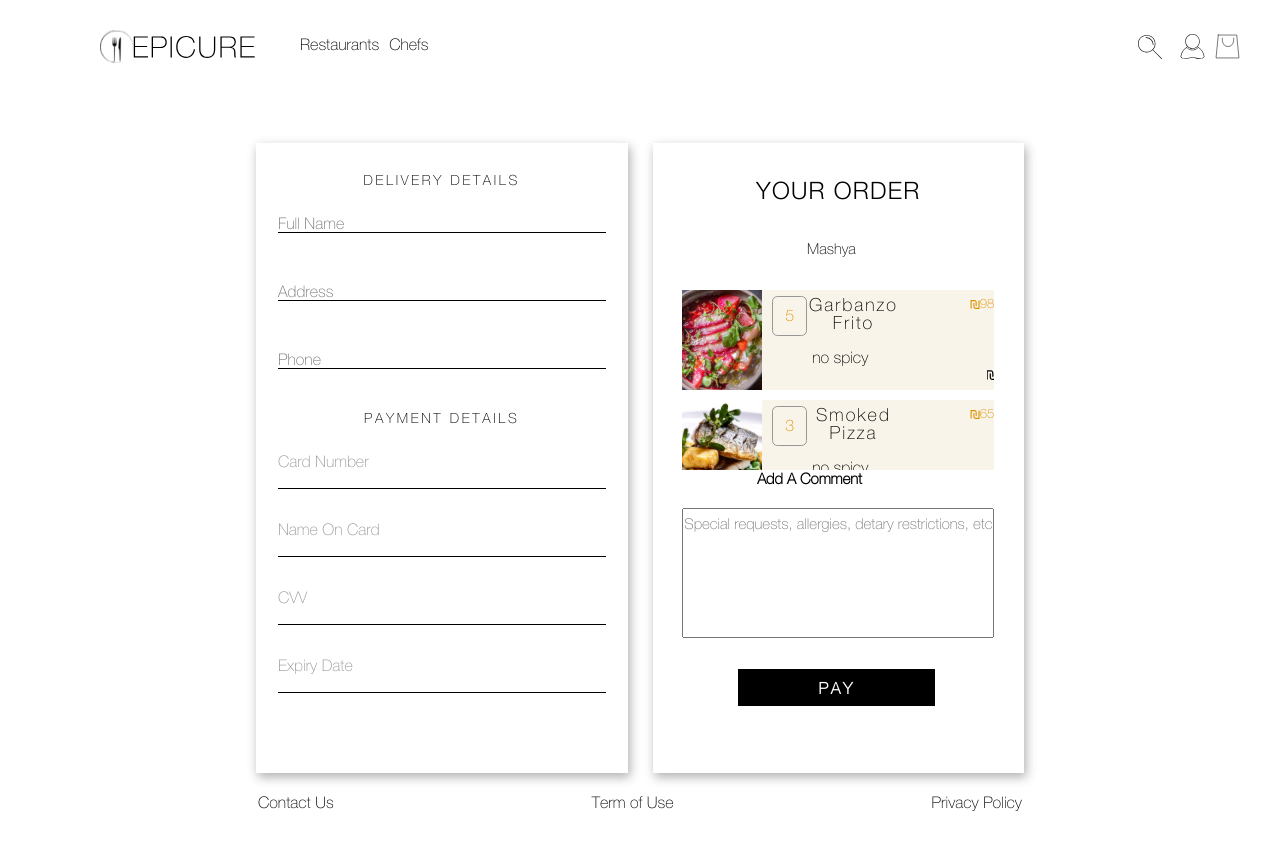
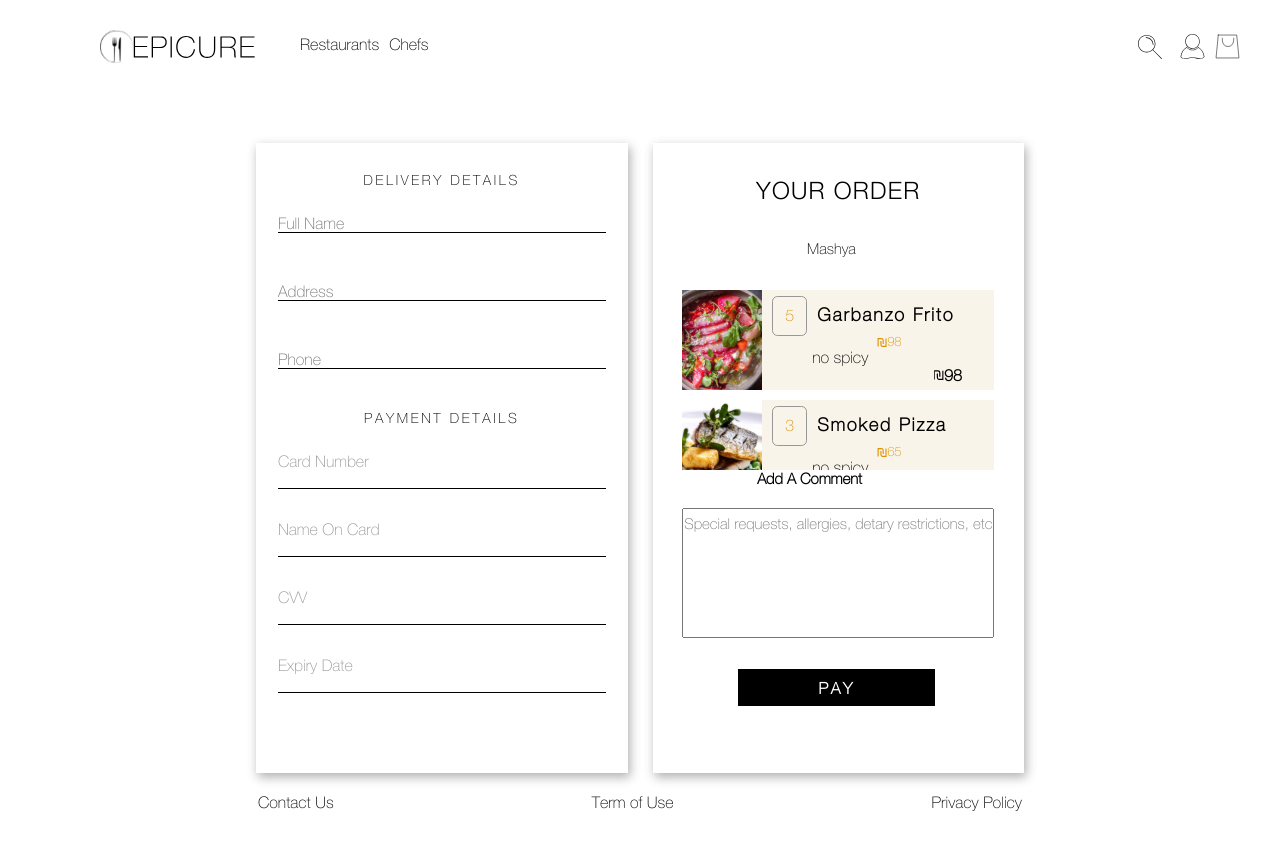
Before and after one commit to HagarRam/finalepicure, a React (Create React App) app: page /CheckOut in a window 1280 px wide. Built offline with nearby package versions, Linux system fonts and the light colour scheme; no server answers; what google-maps-react would draw is missing.

Commit message:
style finish

```diff
--- a/src/components/DishModalOrder/DishModalOrder.tsx
+++ b/src/components/DishModalOrder/DishModalOrder.tsx
@@ -12,7 +12,7 @@
 
 	return (
 		<>
-			<div id="name-price">
+			<div id="price-in-modal">
 				<div>{quantity} X</div>
 				<div className="order-name">{name}</div>
 				<div id="price-conatiner">
--- a/src/components/DishOrder/DishOrder.css
+++ b/src/components/DishOrder/DishOrder.css
@@ -55,7 +55,7 @@
 #price-order-with-icon {
 	display: flex;
 	font-weight: 600;
-	margin-left: 97%;
+	margin-left: 85%;
 }
 .order-comment {
 	margin-left: 50px;
--- a/src/components/ModalOrder/ModalOrder.css
+++ b/src/components/ModalOrder/ModalOrder.css
@@ -4,8 +4,11 @@
 	width: 22%;
 	margin-top: 20%;
 }
-.content {
+.content-modal {
 	height: 600px;
+	margin: auto;
+	width: 400px;
+	background: #f9f4ea;
 }
 #order-recived {
 	font-size: 24px;
@@ -43,7 +46,7 @@
 #hour-time {
 	padding-top: 20px;
 }
-#name-price {
+#price-in-modal {
 	display: flex;
 	justify-content: space-evenly;
 	margin-bottom: 20px;
@@ -55,7 +58,7 @@
 	display: flex;
 	font-weight: 600;
 }
-#name-price .order-name {
+#price-in-modal .order-name {
 	padding: 0 0 10px 0;
 	font-weight: 200;
 }
--- a/src/components/ModalOrder/ModalOrder.tsx
+++ b/src/components/ModalOrder/ModalOrder.tsx
@@ -28,7 +28,7 @@
 			<div
 				id="restaurants-card-Modal"
 				className="modal">
-				<div className="content">
+				<div className="content-modal">
 					<span
 						id="closeButton"
 						onClick={() => props.closeButton()}
--- a/src/components/ModalRestaurant/ModalRest.css
+++ b/src/components/ModalRestaurant/ModalRest.css
@@ -11,7 +11,7 @@
 .content {
 	margin: auto;
 	width: 400px;
-	height: 96%;
+	height: 90%;
 	background: #f9f4ea;
 }
 
```
